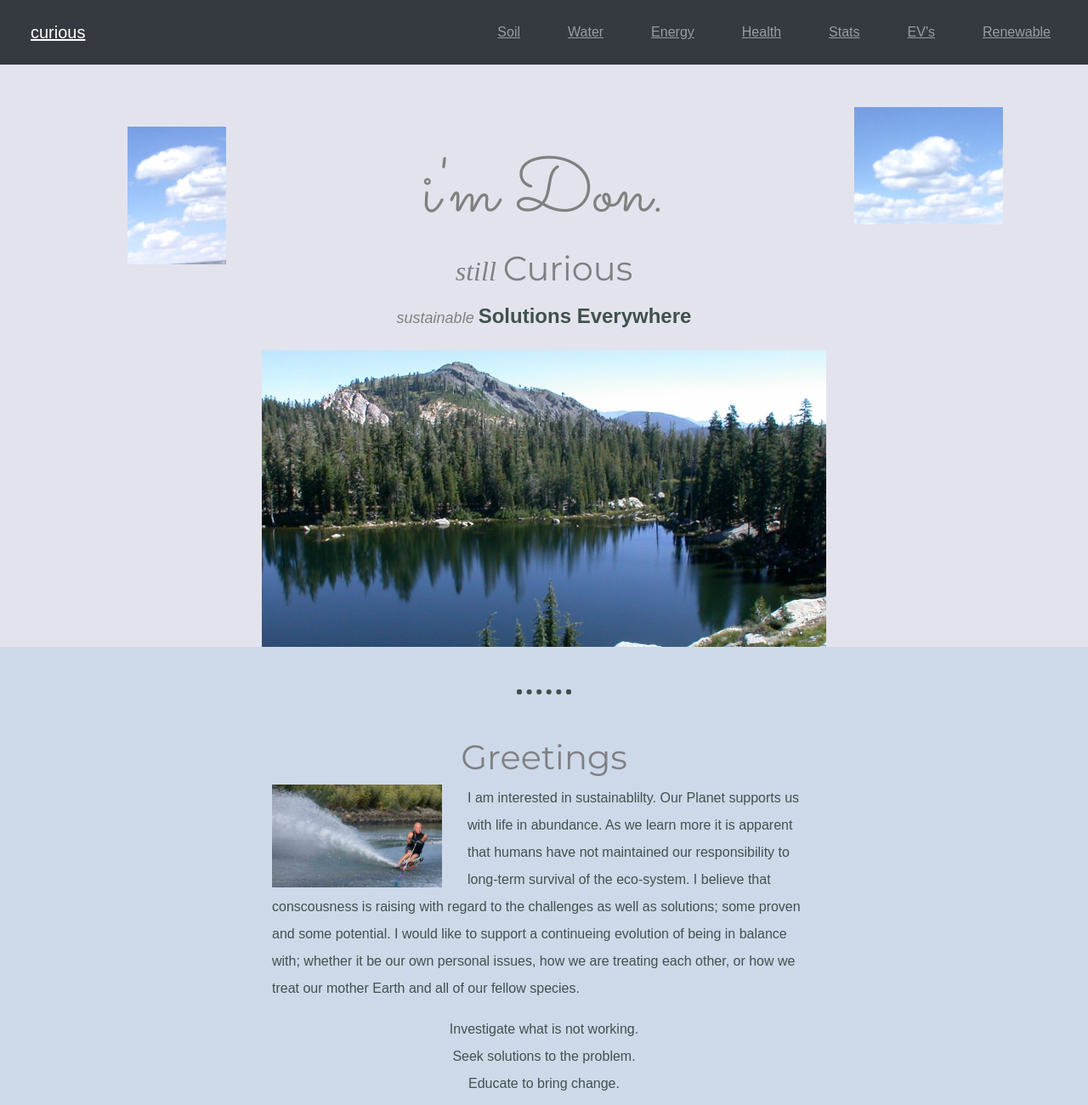
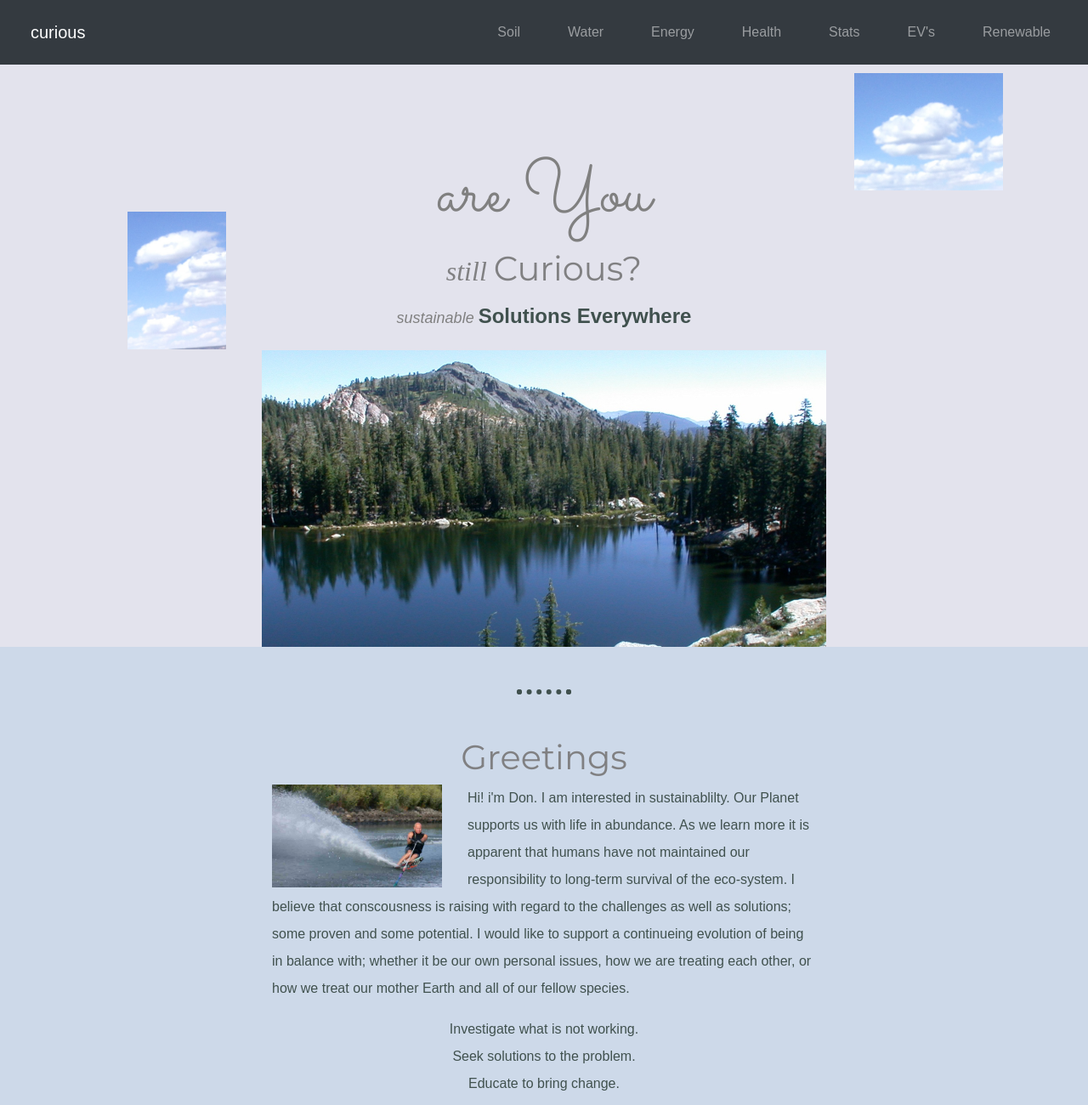
Before and after one commit to dmcclure80/sustain, a plain HTML site: page index.html in a window 1280 px wide. Shown: the top 1300 px of the page at 85% size. Drawn offline with nearby package versions, Linux system fonts and the light colour scheme.

Commit message:
Add files via upload

```diff
--- a/css/styles.css
+++ b/css/styles.css
@@ -1,23 +1,39 @@
-
-
 a {
   color: #808088;
   margin: 10px 20px;
-  text-decoration: underline;
-
+  text-decoration: none;
 }
 
 a:hover {
   color: #456090;
 }
+
+
+.mainhead {
+
+}
+
+.container {
+
+}
+
+section {
+  padding: 35px 0;
+}
+.menu {
+  background-color: #a8adb5;
+}
+
 .top {
   background-color: #e3e3ed;
   position: relative;
   padding-top: 100px;
 }
+
 .middle {
   margin: 50px 0;
 }
+
 .bottom {
   background-color: #83b3fc;
   margin-top: 10px;
@@ -32,30 +48,32 @@ a:hover {
 .top-cloud {
   position: absolute;
   right: 100px;
-  top: 50px;
+  top: 10px;
 }
+
 .bottom-cloud {
   position: absolute;
   left: 150px;
-  bottom: 450px;
+  bottom: 350px;
 }
+
 .mountain {
-
   top: 700px;
   bottom: 200px;
 }
+
 .profile {
   width: 50%;
   margin: 50px auto 50px auto;
   text-align: left;
   line-height: 2;
-  }
+}
 
 .interests {
   text-align: center;
   margin-bottom: 5px;
+}
 
-}
 .interest-row {
   width: 50%;
   margin: 5px auto 50px auto;
@@ -71,6 +89,7 @@ a:hover {
 .first-h2 {
   font-weight: normal;
 }
+
 .second-h2 {
   text-align: center;
 }
@@ -112,25 +131,25 @@ a:hover {
 body {
   color: #40514E;
   background-color: #CDD9E9;
-  margin: 0;
   text-align: center;
   font-family: arial, sans-serif;
+}
 
-}
 h1 {
   margin: 50 auto 0 auto;
   font-family: 'Sacramento', cursive;
   font-size: 5.625rem;
   color: #808080;
 }
+
 h2 {
   font-family: 'Montserrat', sans-serif;
   font-size: 2.5rem;
   color: #808082;
   margin-top: 0;
-  }
+}
 
-h3{
+h3 {
   font-family: 'Montserrat', sans-serif;
   color: #808085;
 }
--- a/index.html
+++ b/index.html
@@ -43,7 +43,6 @@
           </li>
           <li class="nav-item">
             <a class="nav-link js-scroll-trigger" href="#renewable">Renewable</a>
-          </li>
         </ul>
       </div>
     </nav>
@@ -54,8 +53,8 @@
 
   <div class="top">
     <img class="top-cloud" width="175" height="138" src="images/cloudone.png" alt="cloud-img" />
-    <h1>i'm Don.</h1>
-    <h2 class="first-h2"><em><span style="font-size: 32px; font-family: noteworthy;">still </span></em> Curious</h2>
+    <h1>are You</h1>
+    <h2 class="first-h2"><em><span style="font-size: 32px; font-family: noteworthy;">still </span></em> Curious?</h2>
     <p><em>
         <font size="4" color="grey">sustainable
       </em></font>
@@ -73,7 +72,7 @@
 
       <h2 class="second-h2">Greetings</h2>
       <img width=200px; height=121px; src="images/WSki-1.jpg" alt="Wski" class="wski-img" />
-      <p>I am interested in sustainablilty. Our Planet supports us with life in abundance. As we learn more it is apparent that humans have not maintained our responsibility to long-term survival of the eco-system. I believe that conscousness is
+      <p>Hi!  i'm Don.  I am interested in sustainablilty. Our Planet supports us with life in abundance. As we learn more it is apparent that humans have not maintained our responsibility to long-term survival of the eco-system. I believe that conscousness is
         raising with regard to the challenges as well as solutions; some proven and some potential. I would like to support a continueing evolution of being in balance with; whether it be our own personal issues, how we are treating each other, or
         how we treat our mother Earth and all of our fellow species.</p>
       <p align="center" ;>Investigate what is not working.<br /> Seek solutions to the problem.<br /> Educate to bring change.</p>
```
